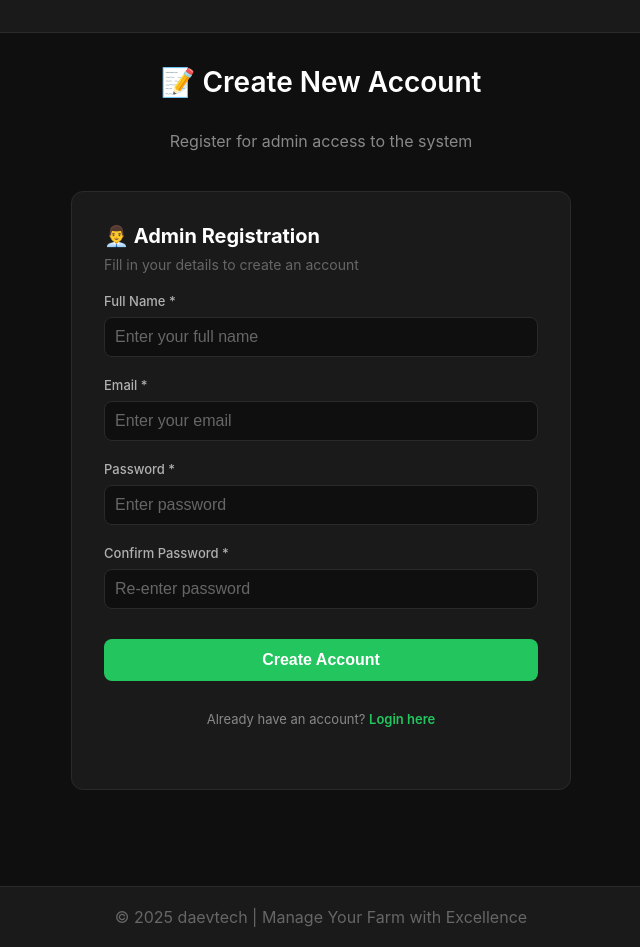
After one commit to daevmassy/TomatoFarmManager-1, a Flask app: page /register in a window 1280 px wide. The commit adds this page. Shown: the whole page, without its empty margins (419-1059 px from the left). Run offline with Flask 3, Linux system fonts and the light colour scheme; some libraries are stand-ins or nearby versions.

Commit message:
Assistant checkpoint: Add user registration functionality
Assistant generated file changes:
- templates/login.html: Add registration form section
- templates/register.html: Create registration page
- app.py: Add registration routes and functionality

---

User prompt:

also add accont registration for an account not recgnised in the system

Replit-Commit-Author: Assistant
Replit-Commit-Session-Id: 744d2253-434e-44f0-b0d8-4be10dbd33cf
Replit-Commit-Event-Id: 0d0b1dc0-59cd-474d-962b-af3455db335b

```diff
--- a/app.py
+++ b/app.py
@@ -132,6 +132,68 @@ def login_guest():
     session['username'] = 'Guest'
     flash('Welcome Guest! You have view-only access.', 'success')
     return redirect(url_for('index'))
+
+@app.route('/register')
+def register():
+    return render_template('register.html')
+
+@app.route('/register', methods=['POST'])
+def register_user():
+    full_name = request.form.get('full_name', '').strip()
+    email = request.form.get('email', '').strip().lower()
+    password = request.form.get('password', '')
+    confirm_password = request.form.get('confirm_password', '')
+
+    # Validation
+    if not full_name or not email or not password:
+        flash('All fields are required.', 'error')
+        return redirect(url_for('register'))
+
+    if password != confirm_password:
+        flash('Passwords do not match.', 'error')
+        return redirect(url_for('register'))
+
+    if len(password) < 6:
+        flash('Password must be at least 6 characters long.', 'error')
+        return redirect(url_for('register'))
+
+    connection = get_db_connection()
+    if not connection:
+        flash('Database connection error. Please try again.', 'error')
+        return redirect(url_for('register'))
+
+    try:
+        cursor = connection.cursor(cursor_factory=extras.RealDictCursor)
+
+        # Check if email already exists
+        cursor.execute("SELECT * FROM users WHERE email = %s", (email,))
+        existing_user = cursor.fetchone()
+
+        if existing_user:
+            flash('An account with this email already exists. Please login.', 'error')
+            cursor.close()
+            release_db_connection(connection)
+            return redirect(url_for('login'))
+
+        # Insert new user
+        cursor.execute("""
+            INSERT INTO users (email, password, full_name)
+            VALUES (%s, %s, %s)
+        """, (email, password, full_name))
+
+        connection.commit()
+        cursor.close()
+        release_db_connection(connection)
+
+        flash('Account created successfully! Please login.', 'success')
+        return redirect(url_for('login'))
+
+    except Exception as e:
+        print(f"Registration error: {e}")
+        flash('Error creating account. Please try again.', 'error')
+        if connection:
+            release_db_connection(connection)
+        return redirect(url_for('register'))
 
 @app.route('/logout')
 def logout():
--- a/templates/login.html
+++ b/templates/login.html
@@ -33,5 +33,9 @@
             <button type="submit" class="btn" style="width: 100%; padding: 12px; font-size: 16px; background: #4CAF50;">Continue as Guest</button>
         </form>
     </div>
+
+    <div style="margin: 40px 0; text-align: center;">
+        <p style="color: #888;">Don't have an account? <a href="/register" style="color: #22c55e; text-decoration: none; font-weight: 600;">Register here</a></p>
+    </div>
 </div>
 {% endblock %}
--- /dev/null
+++ b/templates/register.html
@@ -0,0 +1,46 @@
+
+{% extends "base.html" %}
+
+{% block title %}Register - Tomato Farm Management System{% endblock %}
+
+{% block page_title %}{% endblock %}
+
+{% block content %}
+<div class="login-container">
+    <h2 style="text-align: center; margin-bottom: 32px;">📝 Create New Account</h2>
+    <p style="text-align: center; color: #888; margin-bottom: 40px;">Register for admin access to the system</p>
+
+    <div class="login-card">
+        <form method="POST" action="/register">
+            <h3>👨‍💼 Admin Registration</h3>
+            <p style="font-size: 14px; color: #666; margin-bottom: 20px;">Fill in your details to create an account</p>
+
+            <div class="form-group" style="margin: 20px 0;">
+                <label for="full_name">Full Name *</label>
+                <input type="text" id="full_name" name="full_name" required placeholder="Enter your full name" style="width: 100%; padding: 10px; font-size: 16px;">
+            </div>
+
+            <div class="form-group" style="margin: 20px 0;">
+                <label for="email">Email *</label>
+                <input type="email" id="email" name="email" required placeholder="Enter your email" style="width: 100%; padding: 10px; font-size: 16px;">
+            </div>
+
+            <div class="form-group" style="margin: 20px 0;">
+                <label for="password">Password *</label>
+                <input type="password" id="password" name="password" required placeholder="Enter password" style="width: 100%; padding: 10px; font-size: 16px;">
+            </div>
+
+            <div class="form-group" style="margin: 20px 0;">
+                <label for="confirm_password">Confirm Password *</label>
+                <input type="password" id="confirm_password" name="confirm_password" required placeholder="Re-enter password" style="width: 100%; padding: 10px; font-size: 16px;">
+            </div>
+
+            <button type="submit" class="btn" style="width: 100%; padding: 12px; font-size: 16px; margin-top: 10px;">Create Account</button>
+        </form>
+
+        <div style="margin: 30px 0; text-align: center;">
+            <p style="color: #888;">Already have an account? <a href="/login" style="color: #22c55e; text-decoration: none; font-weight: 600;">Login here</a></p>
+        </div>
+    </div>
+</div>
+{% endblock %}
```
